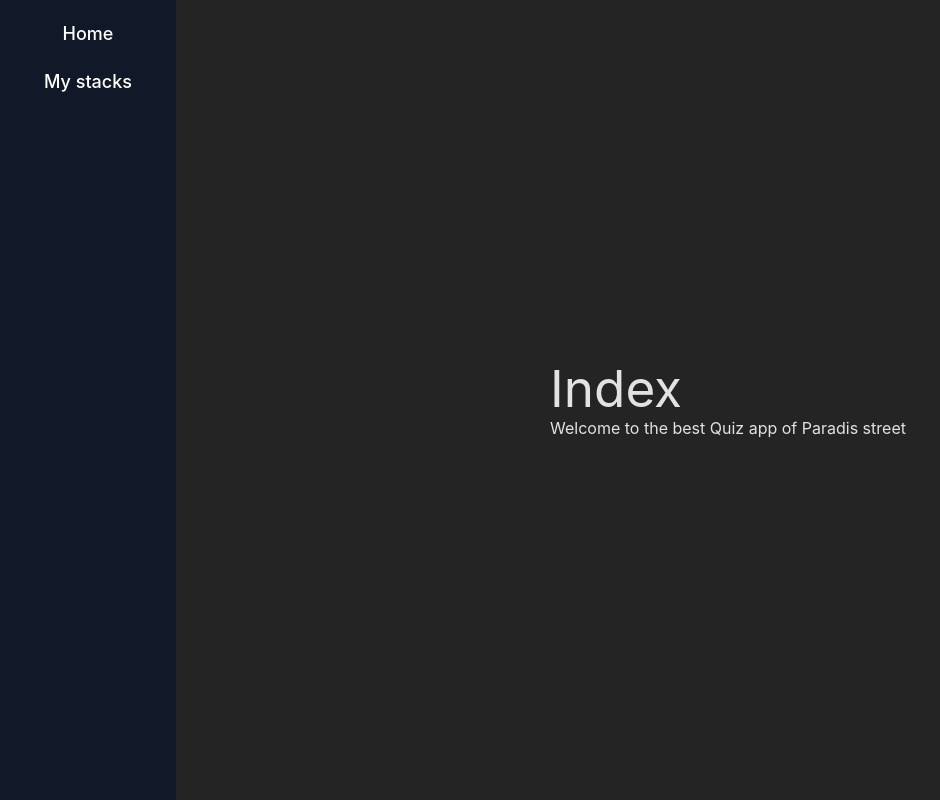
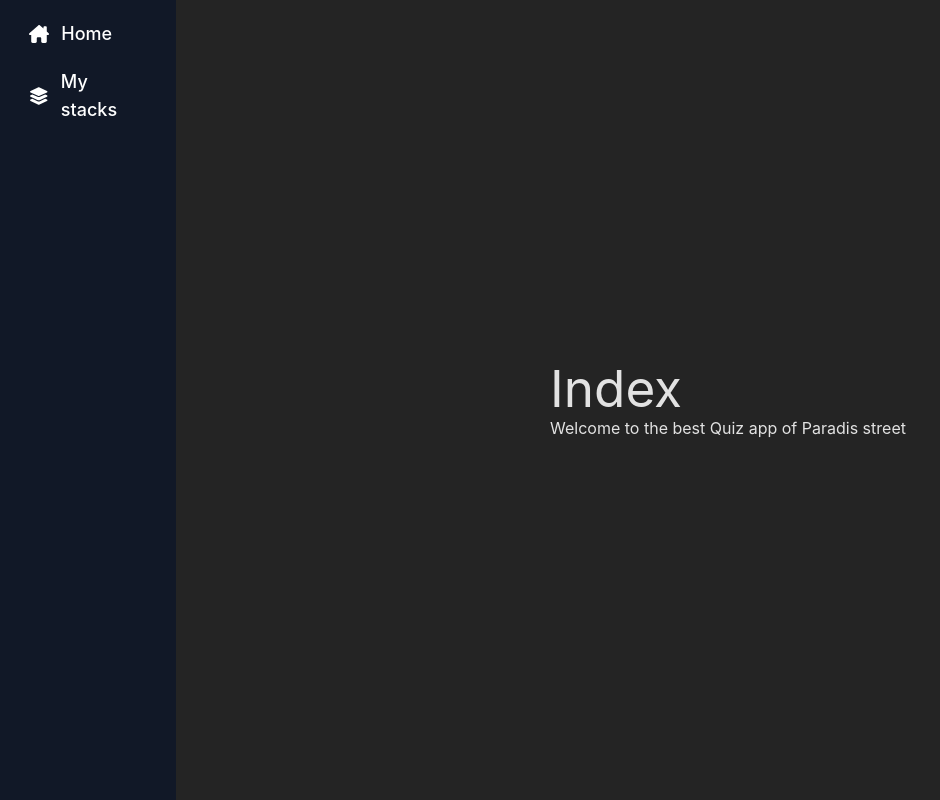
Before and after one commit to LamarcheG/quiz-app, a React (Vite) app: page / in a window 1280 px wide. Shown: the whole page, without its empty margins (0-940 px from the left). Built offline with nearby package versions, Linux system fonts and the light colour scheme; no server answers.

Commit message:
style: added icons to nav

```diff
--- a/src/Components/Navigation/Nav.tsx
+++ b/src/Components/Navigation/Nav.tsx
@@ -44,13 +44,31 @@ export const Nav = () => {
                   <path d="M376.6 84.5c11.3-13.6 9.5-33.8-4.1-45.1s-33.8-9.5-45.1 4.1L192 206 56.6 43.5C45.3 29.9 25.1 28.1 11.5 39.4S-3.9 70.9 7.4 84.5L150.3 256 7.4 427.5c-11.3 13.6-9.5 33.8 4.1 45.1s33.8 9.5 45.1-4.1L192 306 327.4 468.5c11.3 13.6 31.5 15.4 45.1 4.1s15.4-31.5 4.1-45.1L233.7 256 376.6 84.5z" />
                 </svg>
               </button>
-              <div className="flex min-h-min flex-col items-center justify-between">
-                <Link to="/" className="pt-5 text-lg text-white">
+              <div className="m-auto flex min-h-min w-2/3 flex-col items-start justify-center">
+                <div className="flex flex-row pt-5">
+                  <svg
+                    xmlns="http://www.w3.org/2000/svg"
+                    viewBox="0 0 576 512"
+                    className="mr-3 w-5 fill-white"
+                  >
+                    <path d="M543.8 287.6c17 0 32-14 32-32.1c1-9-3-17-11-24L512 185V64c0-17.7-14.3-32-32-32H448c-17.7 0-32 14.3-32 32v36.7L309.5 7c-6-5-14-7-21-7s-15 1-22 8L10 231.5c-7 7-10 15-10 24c0 18 14 32.1 32 32.1h32v69.7c-.1 .9-.1 1.8-.1 2.8V472c0 22.1 17.9 40 40 40h16c1.2 0 2.4-.1 3.6-.2c1.5 .1 3 .2 4.5 .2H160h24c22.1 0 40-17.9 40-40V448 384c0-17.7 14.3-32 32-32h64c17.7 0 32 14.3 32 32v64 24c0 22.1 17.9 40 40 40h24 32.5c1.4 0 2.8 0 4.2-.1c1.1 .1 2.2 .1 3.3 .1h16c22.1 0 40-17.9 40-40V455.8c.3-2.6 .5-5.3 .5-8.1l-.7-160.2h32z" />
+                  </svg>
+                  <Link to="/" className="text-lg text-white">
                     Home
                   </Link>
-                <Link to="/stacks" className="pt-5 text-lg text-white">
+                </div>
+                <div className="flex flex-row items-center justify-between pt-5">
+                  <svg
+                    xmlns="http://www.w3.org/2000/svg"
+                    viewBox="0 0 576 512"
+                    className="mr-3 w-5 fill-white"
+                  >
+                    <path d="M264.5 5.2c14.9-6.9 32.1-6.9 47 0l218.6 101c8.5 3.9 13.9 12.4 13.9 21.8s-5.4 17.9-13.9 21.8l-218.6 101c-14.9 6.9-32.1 6.9-47 0L45.9 149.8C37.4 145.8 32 137.3 32 128s5.4-17.9 13.9-21.8L264.5 5.2zM476.9 209.6l53.2 24.6c8.5 3.9 13.9 12.4 13.9 21.8s-5.4 17.9-13.9 21.8l-218.6 101c-14.9 6.9-32.1 6.9-47 0L45.9 277.8C37.4 273.8 32 265.3 32 256s5.4-17.9 13.9-21.8l53.2-24.6 152 70.2c23.4 10.8 50.4 10.8 73.8 0l152-70.2zm-152 198.2l152-70.2 53.2 24.6c8.5 3.9 13.9 12.4 13.9 21.8s-5.4 17.9-13.9 21.8l-218.6 101c-14.9 6.9-32.1 6.9-47 0L45.9 405.8C37.4 401.8 32 393.3 32 384s5.4-17.9 13.9-21.8l53.2-24.6 152 70.2c23.4 10.8 50.4 10.8 73.8 0z" />
+                  </svg>
+                  <Link to="/stacks" className="text-lg text-white">
                     My stacks
                   </Link>
+                </div>
               </div>
             </nav>
           ) : (
@@ -70,13 +88,31 @@ export const Nav = () => {
         </>
       ) : (
         <nav className="min-h-screen w-44 flex-shrink-0 bg-gray-900 2xl:w-64">
-          <div className="flex min-h-min flex-col items-center justify-between">
-            <Link to="/" className="pt-5 text-lg text-white">
+          <div className="m-auto flex min-h-min w-2/3 flex-col items-start justify-center">
+            <div className="flex flex-row pt-5">
+              <svg
+                xmlns="http://www.w3.org/2000/svg"
+                viewBox="0 0 576 512"
+                className="mr-3 w-5 fill-white"
+              >
+                <path d="M543.8 287.6c17 0 32-14 32-32.1c1-9-3-17-11-24L512 185V64c0-17.7-14.3-32-32-32H448c-17.7 0-32 14.3-32 32v36.7L309.5 7c-6-5-14-7-21-7s-15 1-22 8L10 231.5c-7 7-10 15-10 24c0 18 14 32.1 32 32.1h32v69.7c-.1 .9-.1 1.8-.1 2.8V472c0 22.1 17.9 40 40 40h16c1.2 0 2.4-.1 3.6-.2c1.5 .1 3 .2 4.5 .2H160h24c22.1 0 40-17.9 40-40V448 384c0-17.7 14.3-32 32-32h64c17.7 0 32 14.3 32 32v64 24c0 22.1 17.9 40 40 40h24 32.5c1.4 0 2.8 0 4.2-.1c1.1 .1 2.2 .1 3.3 .1h16c22.1 0 40-17.9 40-40V455.8c.3-2.6 .5-5.3 .5-8.1l-.7-160.2h32z" />
+              </svg>
+              <Link to="/" className="text-lg text-white">
                 Home
               </Link>
-            <Link to="/stacks" className="pt-5 text-lg text-white">
+            </div>
+            <div className="flex flex-row pt-5">
+              <svg
+                xmlns="http://www.w3.org/2000/svg"
+                viewBox="0 0 576 512"
+                className="mr-3 w-5 fill-white"
+              >
+                <path d="M264.5 5.2c14.9-6.9 32.1-6.9 47 0l218.6 101c8.5 3.9 13.9 12.4 13.9 21.8s-5.4 17.9-13.9 21.8l-218.6 101c-14.9 6.9-32.1 6.9-47 0L45.9 149.8C37.4 145.8 32 137.3 32 128s5.4-17.9 13.9-21.8L264.5 5.2zM476.9 209.6l53.2 24.6c8.5 3.9 13.9 12.4 13.9 21.8s-5.4 17.9-13.9 21.8l-218.6 101c-14.9 6.9-32.1 6.9-47 0L45.9 277.8C37.4 273.8 32 265.3 32 256s5.4-17.9 13.9-21.8l53.2-24.6 152 70.2c23.4 10.8 50.4 10.8 73.8 0l152-70.2zm-152 198.2l152-70.2 53.2 24.6c8.5 3.9 13.9 12.4 13.9 21.8s-5.4 17.9-13.9 21.8l-218.6 101c-14.9 6.9-32.1 6.9-47 0L45.9 405.8C37.4 401.8 32 393.3 32 384s5.4-17.9 13.9-21.8l53.2-24.6 152 70.2c23.4 10.8 50.4 10.8 73.8 0z" />
+              </svg>
+              <Link to="/stacks" className="text-lg text-white">
                 My stacks
               </Link>
+            </div>
           </div>
         </nav>
       )}
```
Lines whose indentation alone changed are shown as unchanged.
